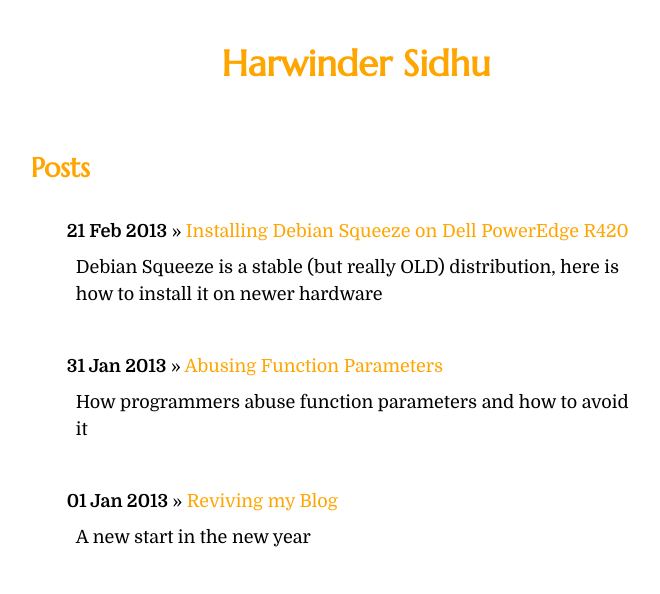
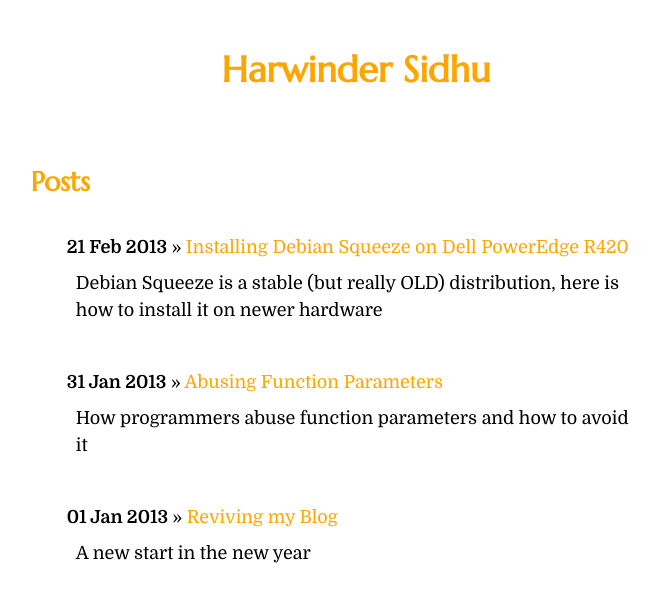
Before and after one commit to harwinder/harwinder.github.com, a Jekyll site: the page built from index.html, in a window 1280 px wide. Shown: the top 594 px of the page, without its empty margins (284-944 px from the left). Built offline with Jekyll 4.4.1, drawn with Linux system fonts in a browser that asks for light colours; Markdown is read by kramdown in place of the engine named in the settings; grey boxes are pictures that could not be loaded.

Commit message:
edited CSS to make line-height of h1 to be 110%

```diff
--- a/static/css/hss.css
+++ b/static/css/hss.css
@@ -7,11 +7,13 @@ body {
 h1, h2 {
     font-family: "Marcellus", sans;
     color: orange;
+    line-height: 110%;
 }
 
 h3, h4, h5 {
     font-family: "Marcellus", sans;
     color: lightblue;
+    line-height: 110%;
 }
 
 a {
```
Also changed, not shown: 2 other files.
